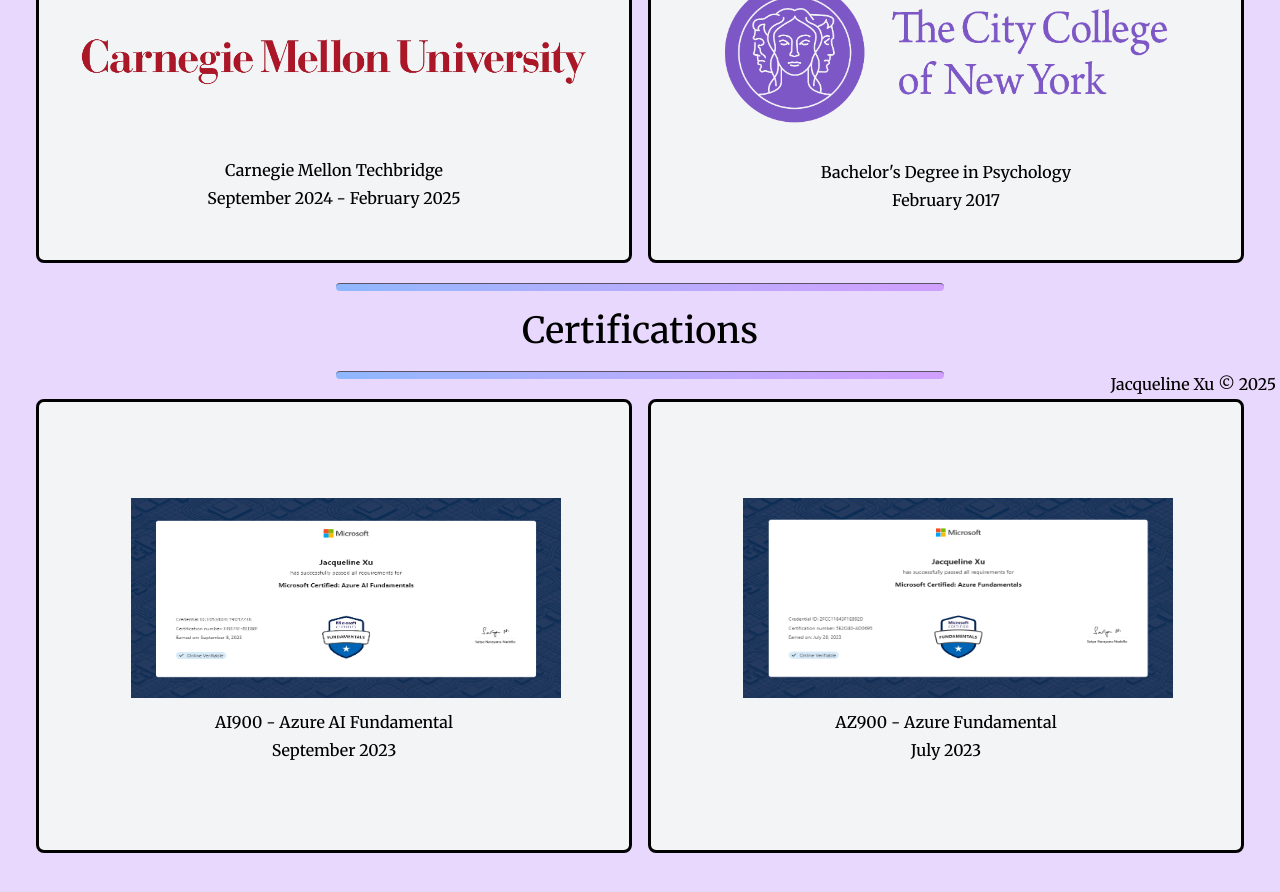
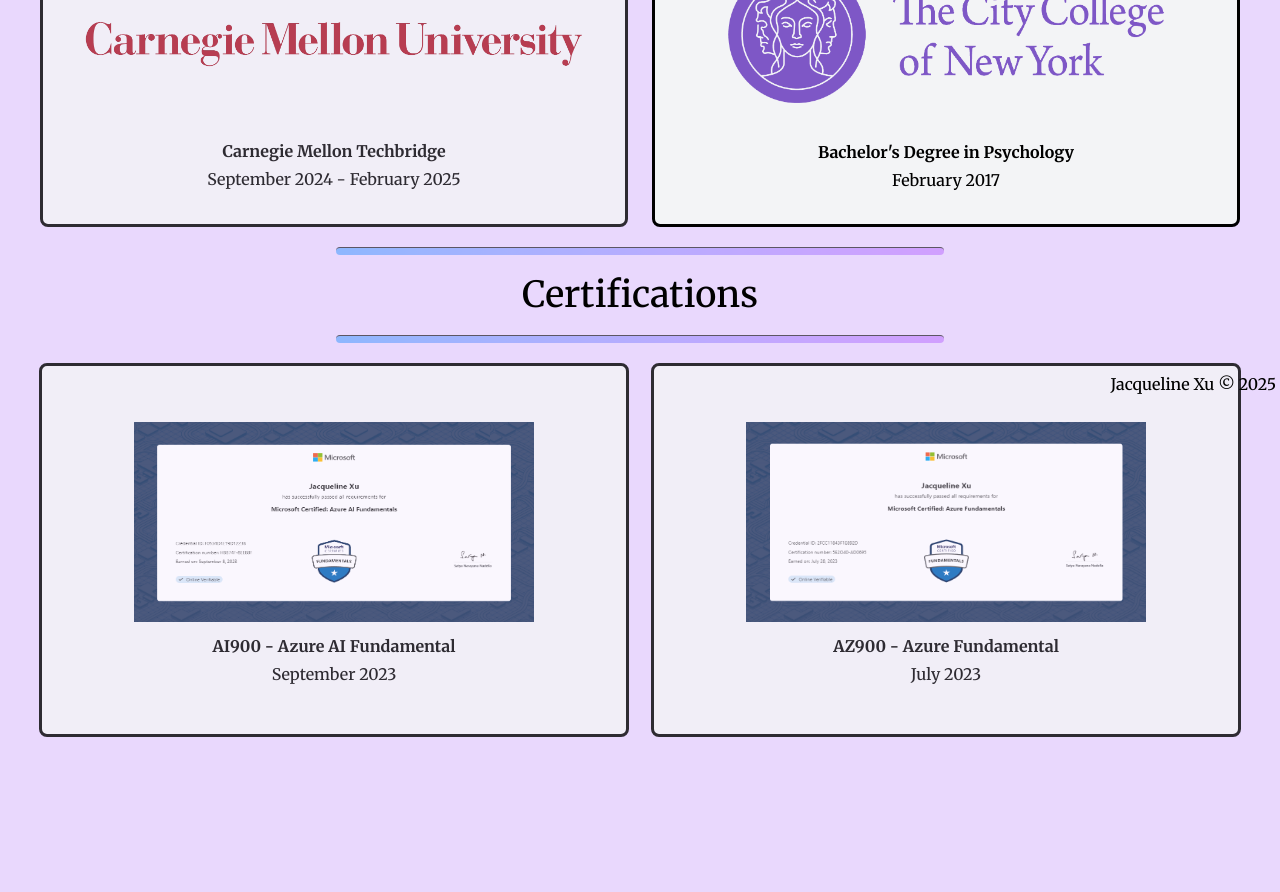
Before and after one commit to jqjacq/Portfolio, a React (Vite) app: page /certification-education in a window 1280 px wide. Shown: the part 400-1292 px from the top of the page. After the commit the page ends 1217 px from the top, so only its background shows below. Built offline with nearby package versions, Linux system fonts and the light colour scheme.

Commit message:
Adjustment to education-certs grid boxes padding, margin, hover, and font

```diff
--- a/package.json
+++ b/package.json
@@ -16,7 +16,7 @@
     "react": "^19.0.0",
     "react-dom": "^19.0.0",
     "react-router-dom": "^7.2.0",
-    "swiper": "^11.2.4",
+    "swiper": "^11.2.5",
     "typed.js": "^2.1.0"
   },
   "devDependencies": {
--- a/src/components/CertificateEducation.jsx
+++ b/src/components/CertificateEducation.jsx
@@ -12,24 +12,24 @@
       <GradientHr />
 
       <div className="w-full h-full grid grid-cols-2 gap-2 md:place-items-center place-items-start">
-        <div className="border-3 rounded-lg bg-gray-100 h-full flex flex-col place-content-center m-1 p-10 hover:translate-x-1 hover:translate-y-1 transition duration-300 hover:ease-in-out">
+        <div className="border-3 rounded-lg bg-gray-100 h-full flex flex-col place-content-center m-2 p-5 pl-10 pr-10 hover:translate-x-1 hover:translate-y-1 transition duration-300 hover:ease-in-out hover:bg-teal-100 opacity-80">
           <a
             href="https://www.credential.net/7f11a1ec-9b44-43ff-9b09-146b045c8586#acc.pnvy8EJL"
             target="popup"
             rel="noopener noreferrer"
-            className="hover:opacity-75 hover:italic transition duration-300 ease-in-out active:font-extrabold"
+            className="transition duration-300 ease-in-out"
           >
             <img src={CMULogo} alt="CMU Logo" key="cmu-logo" />
           </a>
           <div>
-            <p className="text-l font-bold"> Carnegie Mellon Techbridge </p>
+            <p className="text-l !font-bold"> Carnegie Mellon Techbridge </p>
             <h3 className="m-1">September 2024 - February 2025 </h3>
           </div>
         </div>
 
-        <div className="border-3 rounded-lg bg-gray-100 h-full flex flex-col place-content-center m-1 p-10">
+        <div className="border-3 rounded-lg bg-gray-100 h-full flex flex-col place-content-center m-2 p-5 pl-10 pr-10">
           <img src={CCNYLogo} alt="CCNY Logo" key="ccny-logo" />
-          <p className="text-l font-bold">Bachelor's Degree in Psychology</p>
+          <p className="text-l !font-bold">Bachelor's Degree in Psychology</p>
           <h3 className="m-1"> February 2017 </h3>
         </div>
       </div>
@@ -38,32 +38,32 @@
       <GradientHr />
 
       <div className="w-full h-full grid grid-cols-2 gap-2 md:place-items-center place-items-star">
-        <div className="border-3 rounded-lg bg-gray-100 h-full flex flex-col place-content-center m-1 p-10">
+        <div className="border-3 rounded-lg bg-gray-100 h-full flex flex-col place-content-center m-1 pl-10 pr-10 hover:bg-teal-100 opacity-80">
           <div className="h-full flex flex-col place-content-center m-10 hover:translate-x-1 hover:translate-y-1 transition duration-300 hover:ease-in-out">
             <a
               href="https://learn.microsoft.com/api/credentials/share/en-us/jqjqjq/F0534D4E19D12238?sharingId=BB0DACDD4272677D"
               target="popup"
               rel="noopener noreferrer"
-              className="hover:opacity-75 hover:italic transition duration-300 ease-in-out active:font-extrabold"
+              className="transition duration-300 ease-in-out"
             >
-              <img src={AzureAI} alt="Azure AI" key="azure-ai" className="w-110 h-50 m-3" />
+              <img src={AzureAI} alt="Azure AI" key="azure-ai" className="w-100 h-50 m-3" />
             </a>
-            <p className="text-l font-bold"> AI900 - Azure AI Fundamental</p>
+            <p className="text-l !font-bold"> AI900 - Azure AI Fundamental</p>
             <h3 className="m-1"> September 2023 </h3>
           </div>
         </div>
 
-        <div className="border-3 rounded-lg bg-gray-100 h-full flex flex-col place-content-center m-1 p-10">
+        <div className="border-3 rounded-lg bg-gray-100 h-full flex flex-col place-content-center m-1 pl-10 pr-10 hover:bg-teal-100 opacity-80">
           <div className="h-full flex flex-col place-content-center m-10 hover:translate-x-1 hover:translate-y-1 transition duration-300 hover:ease-in-out">
             <a
               href="https://learn.microsoft.com/en-us/users/jqjqjq/credentials/2fcc11843f1e892d"
               target="popup"
               rel="noopener noreferrer"
-              className="hover:opacity-75 hover:italic transition duration-300 ease-in-out active:font-extrabold"
+              className="transition duration-300 ease-in-out active:font-extrabold"
             >
-              <img src={AzureFundamental} alt="Azure Fundamental" key="azure-fundamental" className="w-110 h-50 m-3" />
+              <img src={AzureFundamental} alt="Azure Fundamental" key="azure-fundamental" className="w-100 h-50 m-3" />
             </a>
-            <p className="text-l font-bold"> AZ900 - Azure Fundamental </p>
+            <p className="text-l !font-bold"> AZ900 - Azure Fundamental </p>
             <h3 className="m-1"> July 2023 </h3>
           </div>
         </div>
```
Also changed, not shown: 1 other file (tests, documents, lock files or other folders).
